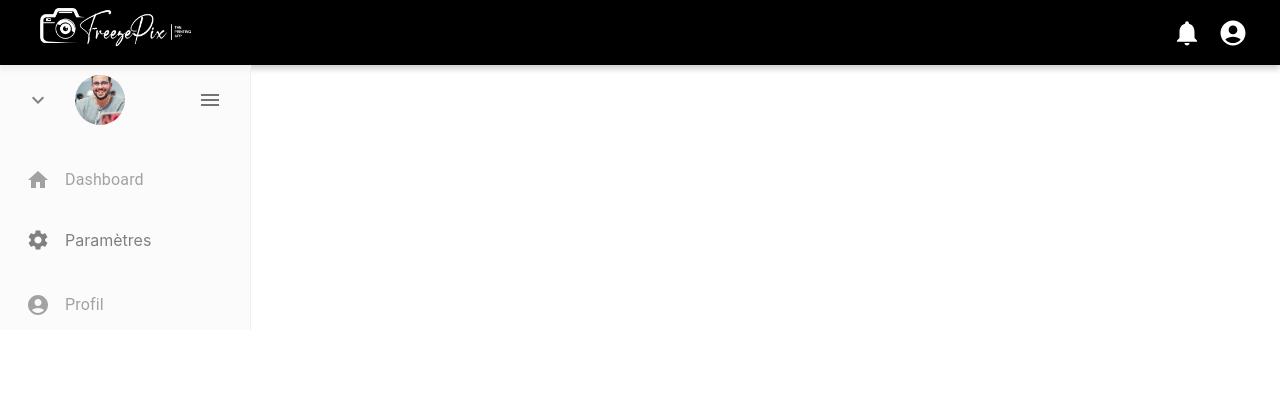
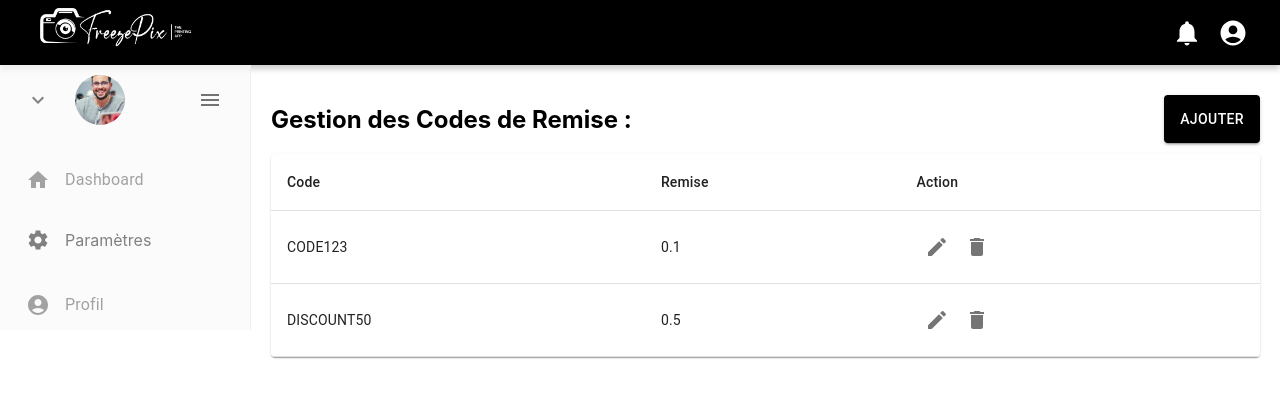
Before and after one commit to hamzaamry/freezepix, a React (Create React App) app: page /Coupon in a window 1280 px wide. Shown: the top 398 px of the page. Built offline with nearby package versions, Linux system fonts and the light colour scheme.

Commit message:
gestion coupons front

```diff
--- a/src/components/SideBar/SideBar.jsx
+++ b/src/components/SideBar/SideBar.jsx
@@ -163,7 +163,7 @@ const SideBar = () => {
 
                 <Item
                   title="gestion des coupons"
-                  to="/GestionUser"
+                  to="/Coupon"
                   icon={<DiscountIcon />}
                   selected={selected}
                   setSelected={setSelected}
--- /dev/null
+++ b/src/pages/Coupon.jsx
@@ -0,0 +1,217 @@
+import React, { useState } from 'react';
+import {
+  Table,
+  TableBody,
+  TableCell,
+  TableContainer,
+  TableHead,
+  TableRow,
+  Paper,
+  IconButton,
+  Tooltip,
+  Button,
+  Dialog,
+  DialogTitle,
+  DialogContent,
+  DialogActions,
+  TextField,
+  Typography,
+  Box,
+} from '@mui/material';
+import DeleteIcon from '@mui/icons-material/Delete';
+import EditIcon from '@mui/icons-material/Edit';
+
+const initialData = [
+  { code: 'CODE123', discount: 0.1 },
+  { code: 'DISCOUNT50', discount: 0.5 },
+  // Ajoutez d'autres données selon vos besoins
+];
+
+const Coupon = () => {
+  const [data, setData] = useState(initialData);
+  const [openEditDialog, setOpenEditDialog] = useState(false);
+  const [openDeleteDialog, setOpenDeleteDialog] = useState(false);
+  const [openAddDialog, setOpenAddDialog] = useState(false);
+  const [selectedCoupon, setSelectedCoupon] = useState({});
+  const [editedCoupon, setEditedCoupon] = useState({});
+  const [newCoupon, setNewCoupon] = useState({
+    code: '',
+    discount: '',
+  });
+
+  const handleDelete = (index) => {
+    setSelectedCoupon(data[index]);
+    setOpenDeleteDialog(true);
+  };
+
+  const handleEdit = (coupon) => {
+    setSelectedCoupon(coupon);
+    setEditedCoupon({ ...coupon });
+    setOpenEditDialog(true);
+  };
+
+  const handleAdd = () => {
+    setNewCoupon({
+      code: '',
+      discount: '',
+    });
+    setOpenAddDialog(true);
+  };
+
+  const handleDialogClose = () => {
+    setOpenEditDialog(false);
+    setOpenDeleteDialog(false);
+    setOpenAddDialog(false);
+  };
+
+  const handleUpdateCoupon = () => {
+    const newData = data.map((coupon) =>
+      coupon === selectedCoupon ? { ...coupon, ...editedCoupon } : coupon
+    );
+    setData(newData);
+    setOpenEditDialog(false);
+  };
+
+  const handleDeleteCoupon = () => {
+    const newData = data.filter((coupon) => coupon !== selectedCoupon);
+    setData(newData);
+    setOpenDeleteDialog(false);
+  };
+
+  const handleAddCoupon = () => {
+    const newData = [...data, newCoupon];
+    setData(newData);
+    setOpenAddDialog(false);
+  };
+
+  return (
+    <div>
+      <Box display="flex" justifyContent="space-between" alignItems="center">
+        <h2>Gestion des Codes de Remise :</h2>
+        <Box
+          style={{
+            display: "flex",
+            height: "3rem",
+          }}
+        >
+          <Button
+            variant="contained"
+            onClick={handleAdd}
+            style={{
+              transition: "box-shadow 0.3s",
+              backgroundColor: "#000000",
+              color: "#ffffff",
+            }}
+            sx={{ "&:hover": { boxShadow: "0 0 8px 2px #000000" } }}
+          >
+            Ajouter
+          </Button>
+        </Box>
+      </Box>
+      <TableContainer component={Paper}>
+        <Table>
+          <TableHead>
+            <TableRow>
+              <TableCell>Code</TableCell>
+              <TableCell>Remise</TableCell>
+              <TableCell>Action</TableCell>
+            </TableRow>
+          </TableHead>
+          <TableBody>
+            {data.map((row, index) => (
+              <TableRow key={index}>
+                <TableCell>{row.code}</TableCell>
+                <TableCell>{row.discount}</TableCell>
+                <TableCell>
+                  <Tooltip title="Edit">
+                    <IconButton onClick={() => handleEdit(row)}>
+                      <EditIcon />
+                    </IconButton>
+                  </Tooltip>
+                  <Tooltip title="Delete">
+                    <IconButton onClick={() => handleDelete(index)}>
+                      <DeleteIcon />
+                    </IconButton>
+                  </Tooltip>
+                </TableCell>
+              </TableRow>
+            ))}
+          </TableBody>
+        </Table>
+      </TableContainer>
+
+      {/* Dialog for editing coupon */}
+      <Dialog open={openEditDialog} onClose={handleDialogClose}>
+        <DialogTitle>Modifier le Code de Remise</DialogTitle>
+        <DialogContent>
+          <TextField
+            label="Code"
+            value={editedCoupon.code || ''}
+            onChange={(e) => setEditedCoupon({ ...editedCoupon, code: e.target.value })}
+            fullWidth
+          />
+          <TextField
+            label="Remise"
+            value={editedCoupon.discount || ''}
+            onChange={(e) => setEditedCoupon({ ...editedCoupon, discount: e.target.value })}
+            fullWidth
+          />
+        </DialogContent>
+        <DialogActions>
+          <Button onClick={handleDialogClose} color="primary">
+            Annuler
+          </Button>
+          <Button onClick={handleUpdateCoupon} color="primary">
+            Modifier
+          </Button>
+        </DialogActions>
+      </Dialog>
+
+      {/* Dialog for deleting coupon */}
+      <Dialog open={openDeleteDialog} onClose={handleDialogClose}>
+        <DialogTitle>Supprimer le Code de Remise</DialogTitle>
+        <DialogContent>
+          <Typography>
+            Êtes-vous sûr de vouloir supprimer le code de remise {selectedCoupon.code}?
+          </Typography>
+        </DialogContent>
+        <DialogActions>
+          <Button onClick={handleDialogClose} color="primary">
+            Annuler
+          </Button>
+          <Button onClick={handleDeleteCoupon} color="primary">
+            Supprimer
+          </Button>
+        </DialogActions>
+      </Dialog>
+
+      {/* Dialog for adding new coupon */}
+      <Dialog open={openAddDialog} onClose={handleDialogClose}>
+        <DialogTitle>Ajouter un Code de Remise</DialogTitle>
+        <DialogContent>
+          <TextField
+            label="Code"
+            value={newCoupon.code || ''}
+            onChange={(e) => setNewCoupon({ ...newCoupon, code: e.target.value })}
+            fullWidth
+          />
+          <TextField
+            label="Remise"
+            value={newCoupon.discount || ''}
+            onChange={(e) => setNewCoupon({ ...newCoupon, discount: e.target.value })}
+            fullWidth
+          />
+        </DialogContent>
+        <DialogActions>
+          <Button onClick={handleDialogClose} color="primary">
+            Annuler
+          </Button>
+          <Button onClick={handleAddCoupon} color="primary">
+            Ajouter
+          </Button>
+        </DialogActions>
+      </Dialog>
+    </div>
+  );
+};
+export default Coupon;
--- a/src/pages/Shipping.jsx
+++ /dev/null
@@ -1,9 +0,0 @@
-import React from 'react'
-
-const Shipping = () => {
-  return (
-    <div>Shipping</div>
-  )
-}
-
-export default Shipping
--- a/src/routes/Routers.jsx
+++ b/src/routes/Routers.jsx
@@ -16,7 +16,7 @@ import Customers from '../pages/Customers'
 import Image from '../pages/Image';
 import Livraison from '../pages/Livraison';
 import MarketingUser from '../pages/MarketingUser';
-import Shipping from '../pages/Shipping';
+import Coupon from '../pages/Coupon';
 
 import Tax from '../pages/Tax';
 
@@ -49,6 +49,7 @@ const isAuthenticated = useSelector((state) => !!state.auth.token);
         <Route path="/Livraison" element={<Livraison />} />
         <Route path="/MarketingUser" element={<MarketingUser />} />
         <Route path="/Tax" element={<Tax />} />
+        <Route path="/Coupon" element={<Coupon />} />
 
     </Routes>
   )
```
